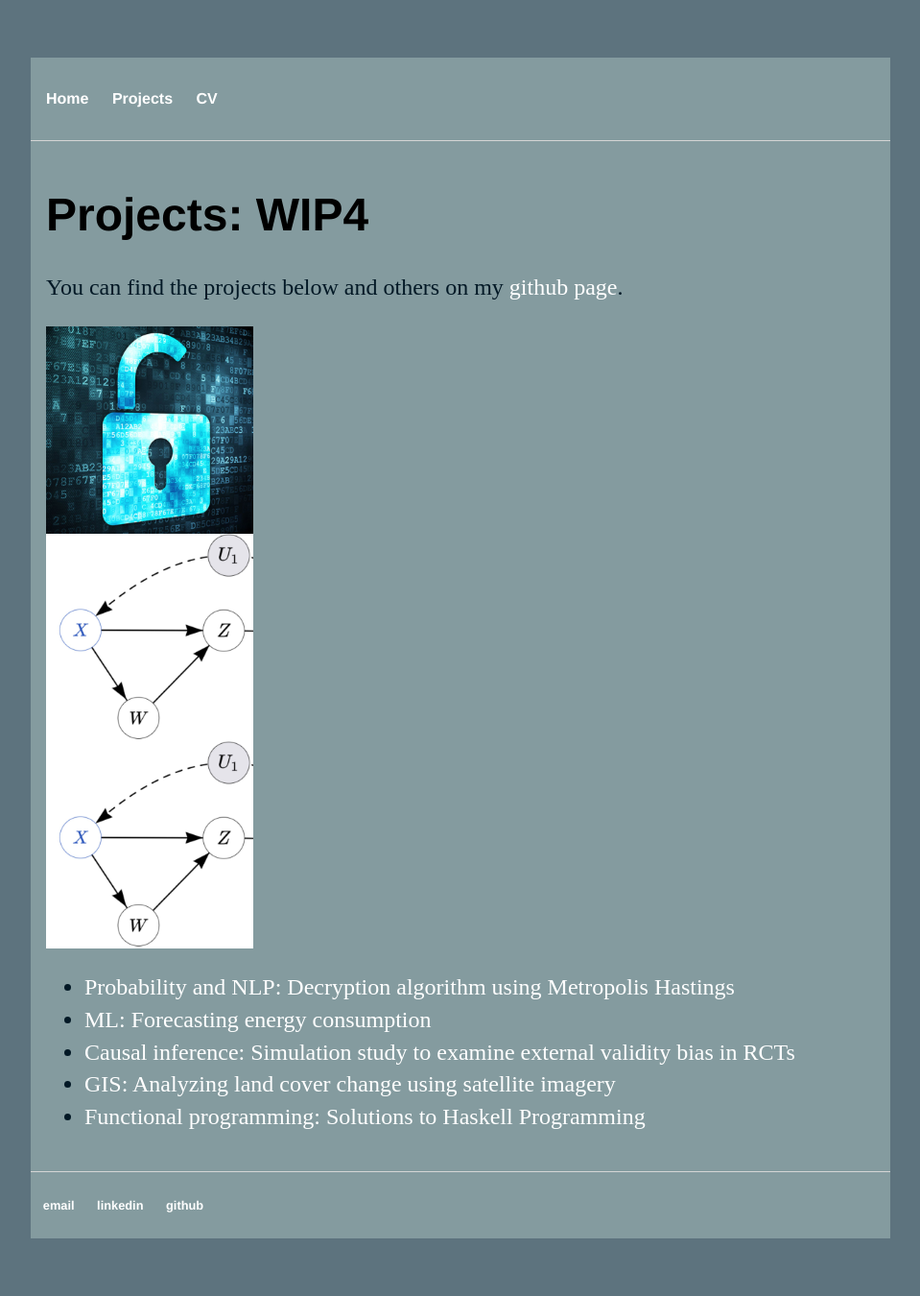
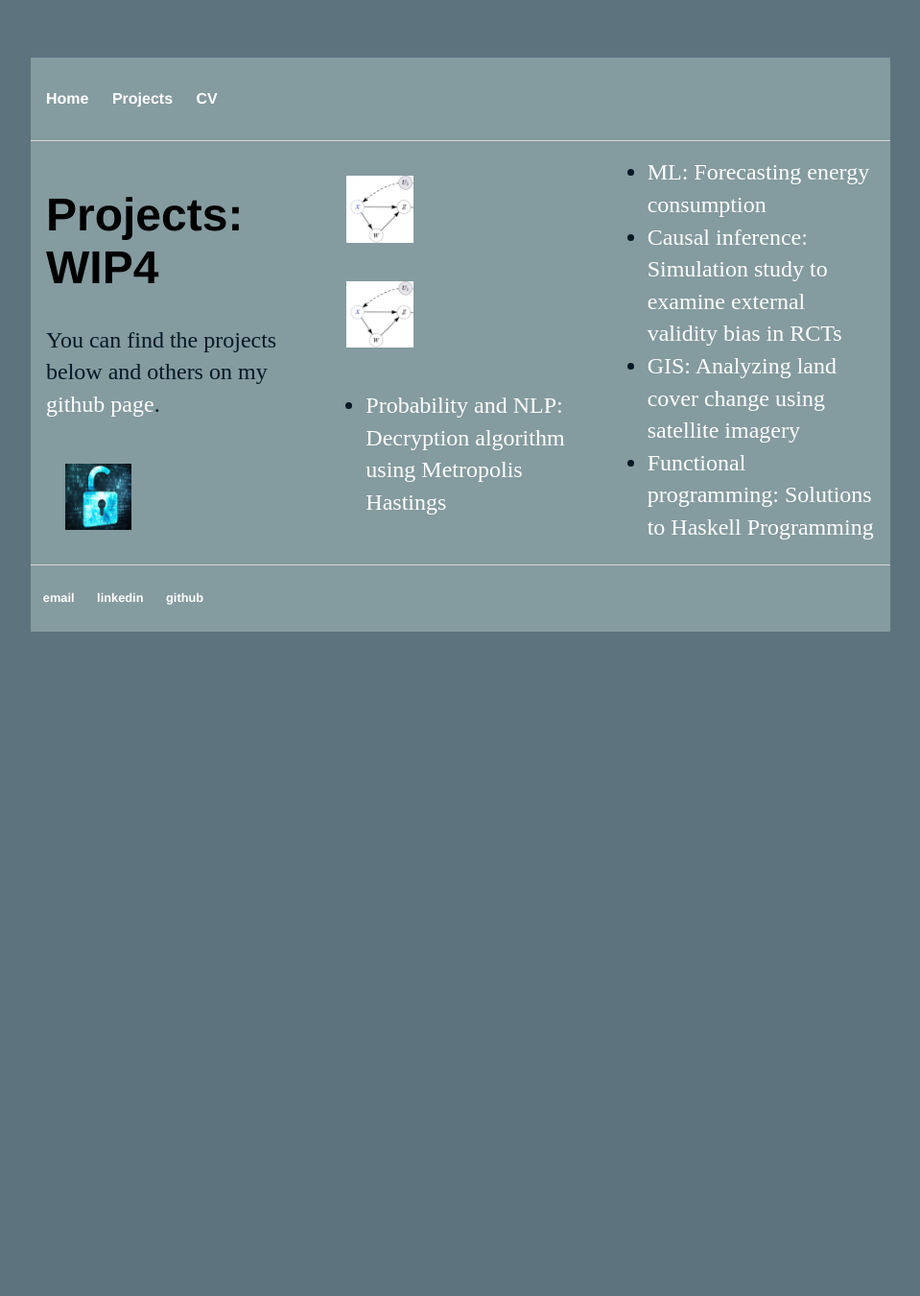
Before and after one commit to trishasingh/trishasingh.github.io, a Jekyll site: the page built from projects/index.html, in a window 1280 px wide. Shown: the whole page at 96% size, without its empty margins (160-1119 px from the left). Built offline with Jekyll 4.4.1, drawn with Linux system fonts in a browser that asks for light colours; after the commit the page ends 900 px from its top, so only the background shows below that.

Commit message:
project grid (#19)

```diff
--- a/projects/index.html
+++ b/projects/index.html
@@ -5,9 +5,12 @@ title: Trisha Singh's Projects
 
 <style>
 
+	  .projects { column-count: 3; }
+
 		.gridimg {
 			position: relative;
 			width: 50%;
+			padding: 20px
 		}
 
 		.img {
```
